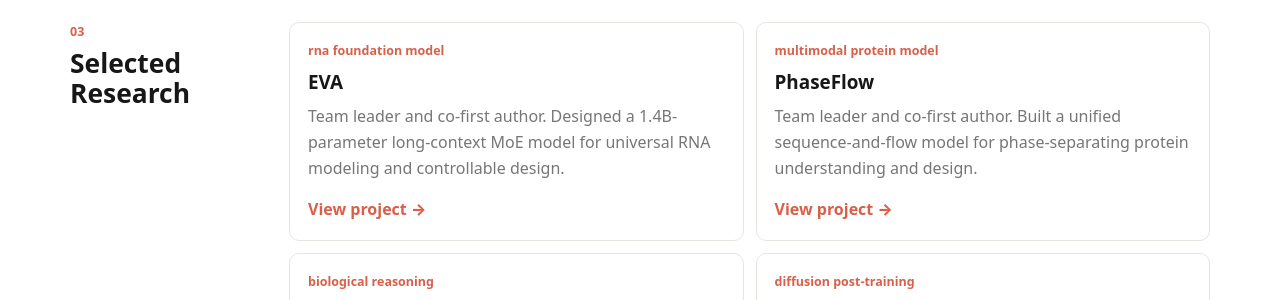
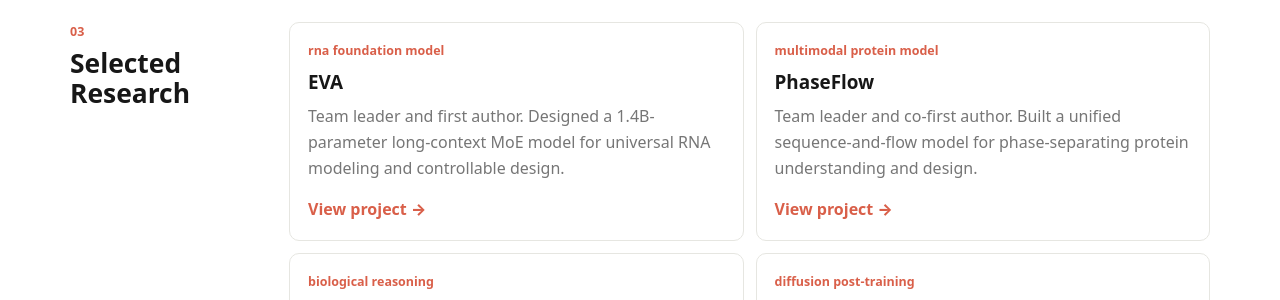
Before and after one commit to kevinhyj/kevinhyj.github.io, a Jekyll site: the page built from cv.md, in a window 1280 px wide and 900 px high, scrolled down 1111 px. Shown: the part 155-455 px from the top of the window. Built offline with Jekyll 4.4.1, drawn with Linux system fonts in a browser that asks for light colours.

```diff
--- a/cv.md
+++ b/cv.md
@@ -117,7 +117,7 @@ description: "Academic background, research experience, publications, and techni
           <a class="cv-project" href="{{ '/work/eva/' | relative_url }}">
             <p class="eyebrow">RNA foundation model</p>
             <h3>EVA</h3>
-            <p>Team leader and co-first author. Designed a 1.4B-parameter long-context MoE model for universal RNA modeling and controllable design.</p>
+            <p>Team leader and first author. Designed a 1.4B-parameter long-context MoE model for universal RNA modeling and controllable design.</p>
             <span>View project →</span>
           </a>
           <a class="cv-project" href="{{ '/work/phaseflow/' | relative_url }}">
```
Also changed, not shown: _works/eva.md (+1 -1 lines), _works/rillie.md (+1 -1 lines).
